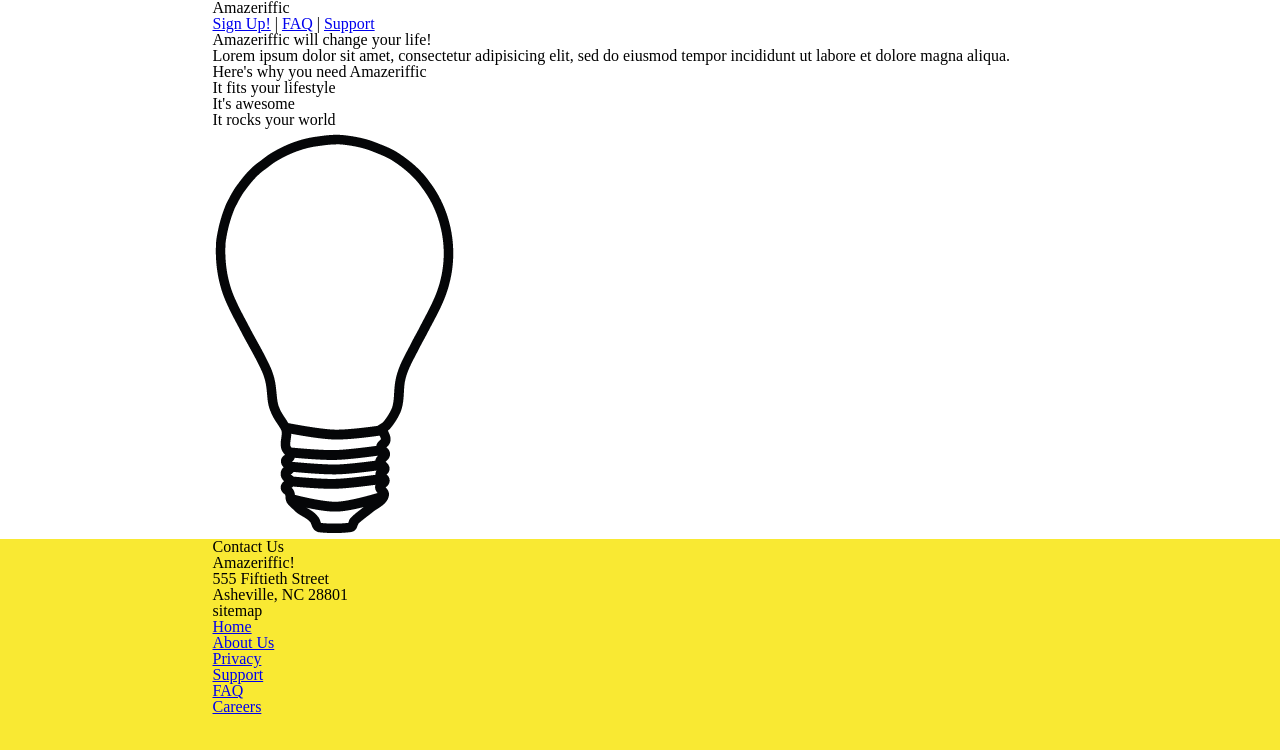
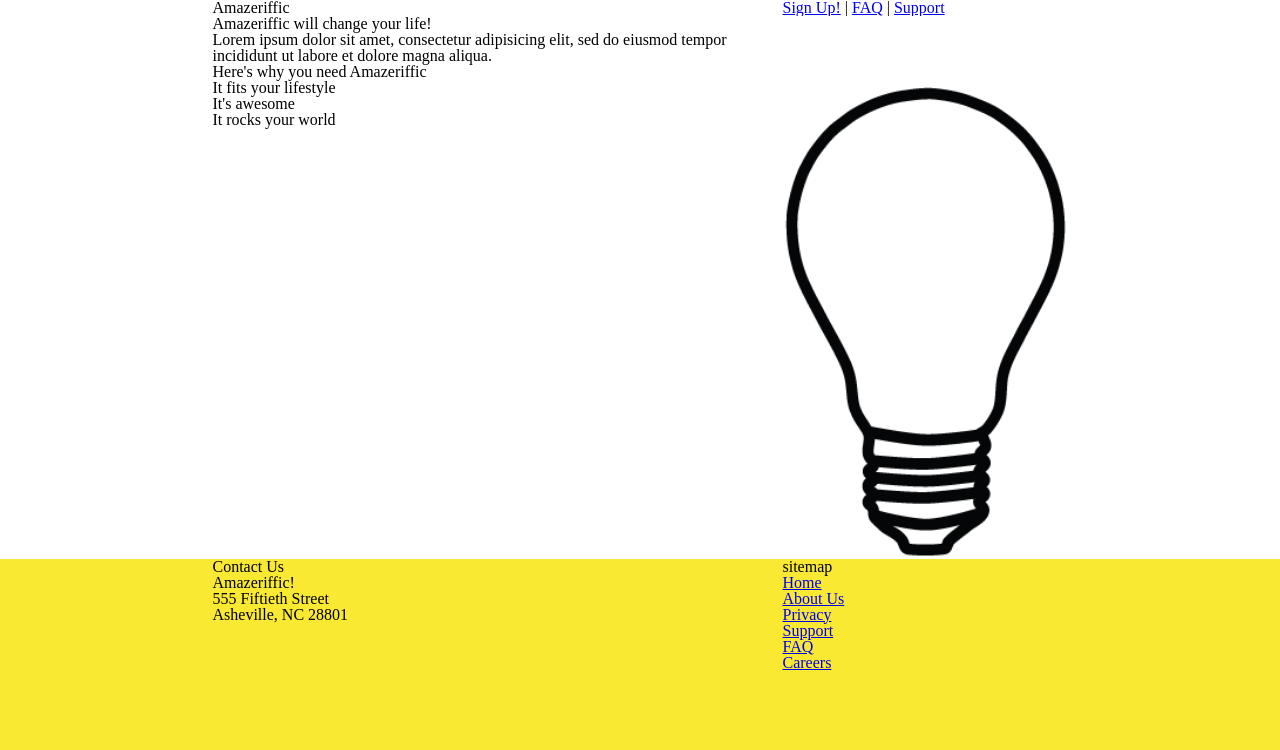
Before and after one commit to lhoerth/amazeriffic, a plain HTML site: page index.html in a window 1280 px wide. Drawn offline with Linux system fonts and the light colour scheme.

Commit message:
Styled columns.

```diff
--- a/style/style.css
+++ b/style/style.css
@@ -13,8 +13,43 @@ header .container, main .container, footer .container {
 
 header {
 	background: white;
+	overflow: auto;
+}
+
+/* CSS Lint told me not to qualify any heading elements
+"their appearance should be consistent across an entire site"
+*/
+h1 {
+	float: left;
+	width: 570px;
+}
+
+header nav {
+	float: right;
+	width: 285px;
 }
 
 main {
 	background: white;
+	overflow: auto;
 }
+
+h2, main p, h3, main ul {
+	float: left;
+	width: 570px;
+}
+
+main img {
+	float: right;
+	width: 285px;
+}
+
+footer .contact {
+	float: left;
+	width: 570px;
+}
+
+footer .sitemap {
+	float: right;
+	width: 285px;
+}
```
